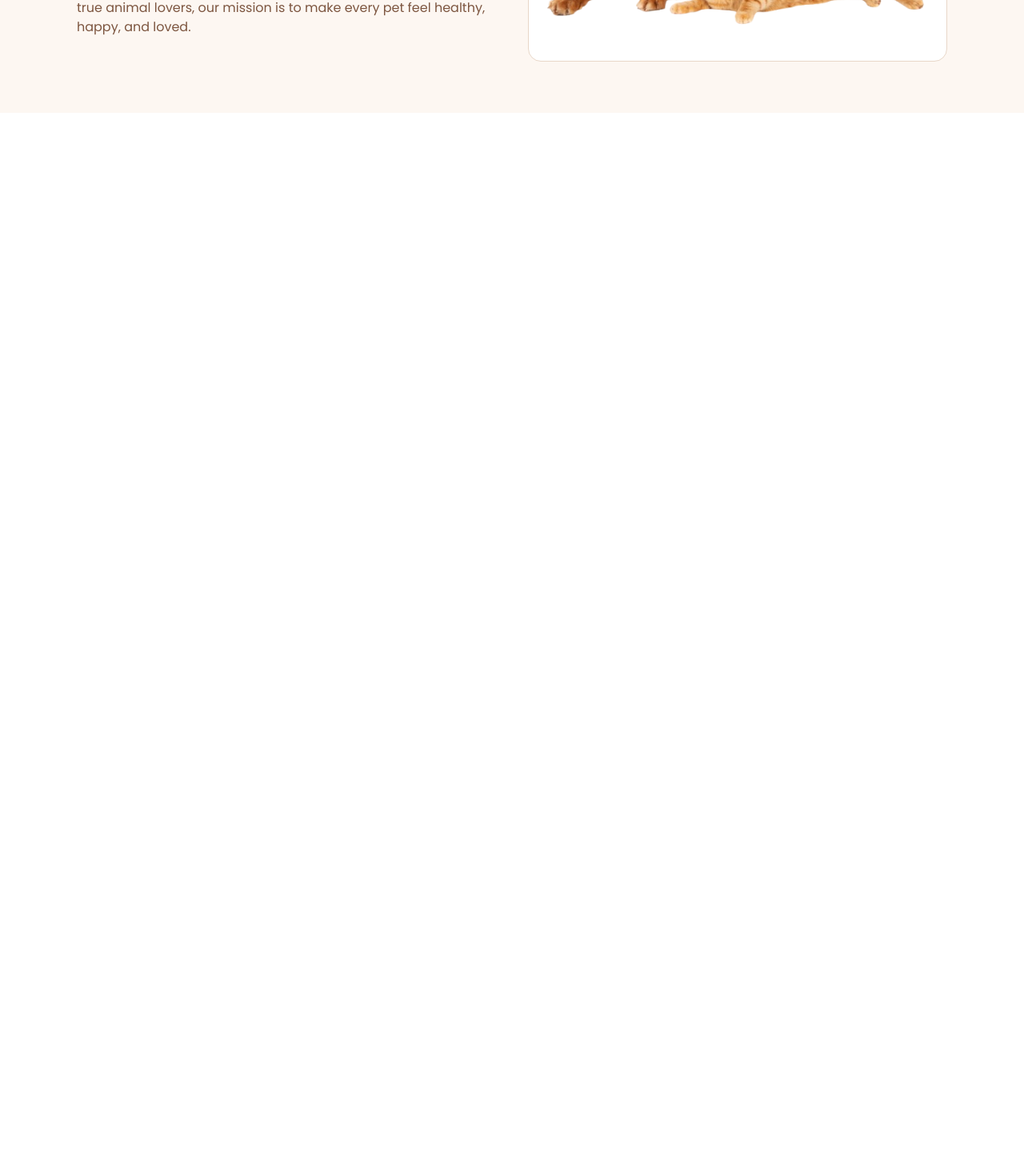
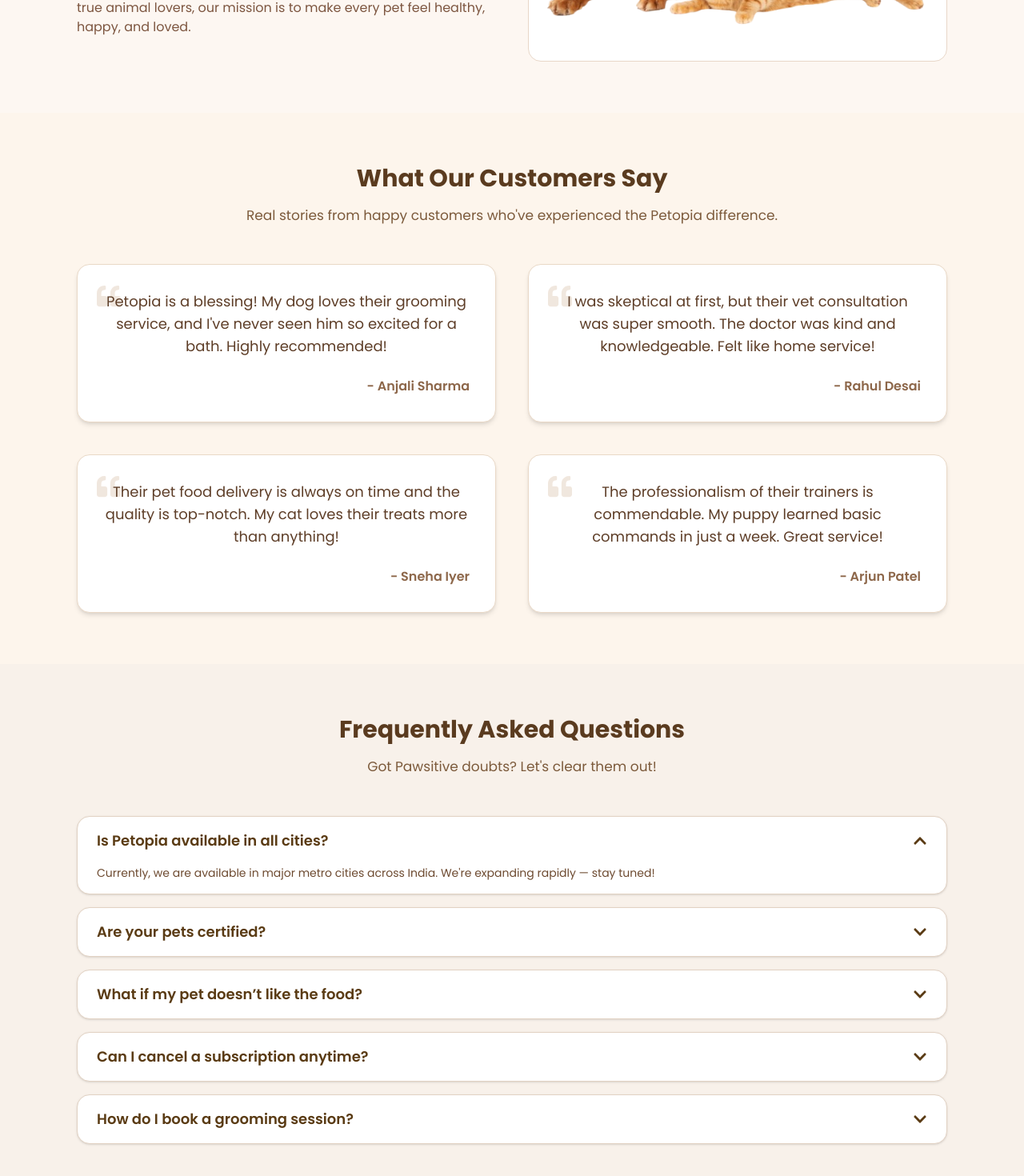
Before and after one commit to Maclemon17/Petopia, a React (Vite) app: page / in a window 1280 px wide. Shown: the part 2196-3666 px from the top of the page at 80% size. Before the commit the page ends 2337 px from the top, so only its background shows below. Built offline with nearby package versions, Linux system fonts and the light colour scheme.

Commit message:
feat: add FAQs and Testimonials components, update App structure, and enhance AboutUs section

```diff
--- a/src/App.tsx
+++ b/src/App.tsx
@@ -1,8 +1,10 @@
 import './App.css'
 import AboutUs from './components/AboutUs'
+import FAQs from './components/FAQs'
 import Hero from './components/Hero'
 import Navbar from './components/Navbar'
 import Services from './components/Services'
+import Testimonials from './components/Testimonials'
 import WhyChooseUs from './components/WhyChooseUs'
 
 function App() {
@@ -15,6 +17,8 @@
         <Services />
         <WhyChooseUs />
         <AboutUs />
+        <Testimonials />
+        <FAQs />
       </main>
     </>
   )
--- a/src/components/AboutUs.tsx
+++ b/src/components/AboutUs.tsx
@@ -6,7 +6,7 @@
             <div className="max-w-7xl mx-auto flex flex-col md:flex-row items-center gap-10">
                 {/* ABOUT TEXT */}
                 <div className="flex-1">
-                    <h2 className="text-4xl font-bold text-[#5a3b1f] mb-6">About Petoria</h2>
+                    <h2 className="text-4xl font-bold text-[#5a3b1f] mb-6 md:text-left text-center">About Petopia</h2>
                     <p className="text-[#664a2e] text-lg loading-relaxed mb-4">
                         At <span className="font-semibold">Petopia</span> we believe that
                         pets aren't just animals — they're family. That's why we built a
--- /dev/null
+++ b/src/components/FAQs.tsx
@@ -0,0 +1,75 @@
+import { useState } from "react";
+import { FaChevronDown, FaChevronUp } from "react-icons/fa";
+
+
+const faqs = [
+    {
+        question: "Is Petopia available in all cities?",
+        answer:
+            "Currently, we are available in major metro cities across India. We're expanding rapidly — stay tuned!",
+    },
+    {
+        question: "Are your pets certified?",
+        answer:
+            "Yes! All our pets are government-registered and verified by our internal quality team.",
+    },
+    {
+        question: "What if my pet doesn’t like the food?",
+        answer:
+            "No worries! We have a 3-day replacement guarantee for unused items. Your pet’s happiness is our priority.",
+    },
+    {
+        question: "Can I cancel a subscription anytime?",
+        answer:
+            "Absolutely. You can manage, pause, or cancel your subscription anytime through your dashboard.",
+    },
+    {
+        question: "How do I book a grooming session?",
+        answer:
+            "Just head to the Grooming section and choose a slot. Our experts will visit your home at your chosen time.",
+    },
+];
+
+const FAQs = () => {
+
+    const [openIndex, setOpenIndex] = useState<number | null>(0);
+
+    const toggleFAQ = (index: number) => {
+        setOpenIndex(index === openIndex ? null : index)
+    }
+    return (
+        <section className="py-16 px-6 lg:px-24 bg-[#f8f1ea]">
+            <h2 className="text-3xl font-bold text-center mb-4 text-[#5a3b1f]">Frequently Asked Questions</h2>
+            <p className="text-center text-[#7c5a3b] max-w-2xl mx-auto mb-12 text-[17px]">
+                Got Pawsitive doubts? Let's clear them out!
+            </p>
+
+
+            <div className="max-w-6xl mx-auto space-y-4">
+                {faqs.map((faq, index) => (
+                    <div key={index} className="bg-white rounded-2xl border border-[#e2d2c3] shadow-sm cursor-pointer">
+                        <button onClick={() => toggleFAQ(index)}
+                            className="w-full flex justify-between items-center px-6 py-4 text-left text-[#5a3b14] font-semibold text-lg hover:bg-[#f6e4d8] transition"
+                        >
+                            {faq.question}
+                            <span>
+                                {openIndex === index ? (
+                                    <FaChevronUp size={18} />
+                                ) : (
+                                    <FaChevronDown size={18} />
+                                )}
+                            </span>
+                        </button>
+
+                        {
+                            openIndex === index &&
+                            <div className="px-6 pb-4 text-sm text-[#6d4a30]">{faq.answer}</div>
+                        }
+                    </div>
+                ))}
+            </div>
+        </section>
+    )
+}
+
+export default FAQs
--- /dev/null
+++ b/src/components/Testimonials.tsx
@@ -0,0 +1,51 @@
+import { FaQuoteLeft } from "react-icons/fa";
+
+const testimonials = [
+    {
+        name: "Anjali Sharma",
+        feedback:
+            "Petopia is a blessing! My dog loves their grooming service, and I've never seen him so excited for a bath. Highly recommended!",
+    },
+    {
+        name: "Rahul Desai",
+        feedback:
+            "I was skeptical at first, but their vet consultation was super smooth. The doctor was kind and knowledgeable. Felt like home service!",
+    },
+    {
+        name: "Sneha Iyer",
+        feedback:
+            "Their pet food delivery is always on time and the quality is top-notch. My cat loves their treats more than anything!",
+    },
+    {
+        name: "Arjun Patel",
+        feedback:
+            "The professionalism of their trainers is commendable. My puppy learned basic commands in just a week. Great service!",
+    },
+];
+
+
+const Testimonials = () => {
+    return (
+        <section className="py-16 px-6 lg:px-24 bg-[#fdf5ec]">
+            <h2 className="text-3xl font-bold text-center mb-4 text-[#5a3b1f]">What Our Customers Say</h2>
+            <p className="text-center text-[#7c5a3b] max-w-2xl mx-auto mb-12 text-[17px]">
+                Real stories from happy customers who've experienced the Petopia difference.
+            </p>
+
+            <div className="grid grid-cols-1 sm:grid-cols-2 lg:grid-cols-2 gap-10 max-w-6xl mx-auto">
+                {
+                    testimonials.map((testimonial, index) => (
+                        <div key={index} className="bg-white p-8 rounded-2xl text-center shadow-md hover:shadow-xl transition duration-300 border border-[#ead9c7] relative cursor-pointer">
+                            <FaQuoteLeft className="text-[#d1b194] text-3xl absolute top-6 left-6 opacity-30" />
+
+                            <p className="text-[#5e3e28] text-lg mb-6 loading-relaxed z-10 relative">{testimonial.feedback}</p>
+                            <p className="text-[#8d674a] font-semibold text-right"> - {testimonial.name}</p>
+                        </div>
+                    ))
+                }
+            </div>
+        </section>
+    )
+}
+
+export default Testimonials
```
